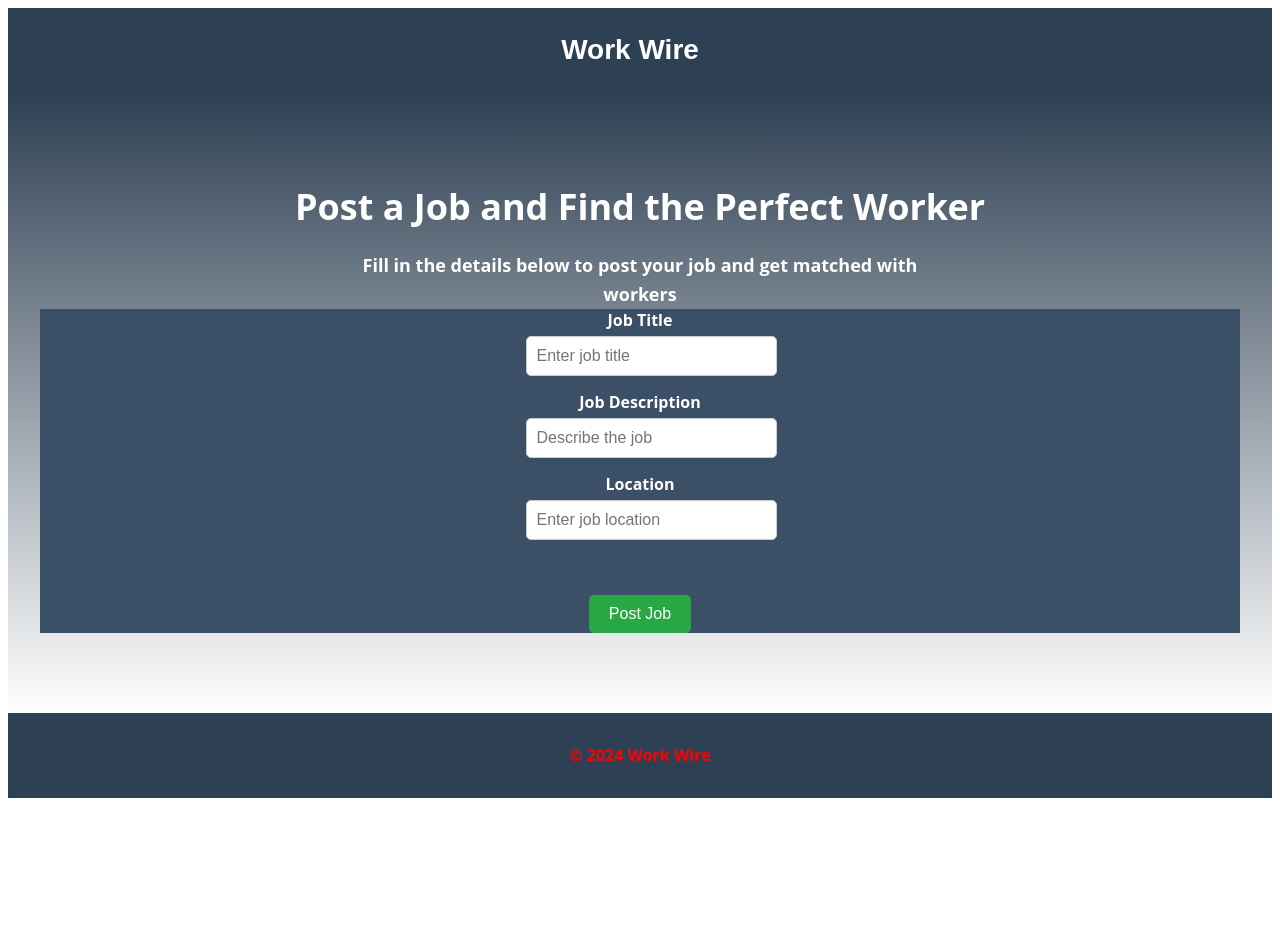
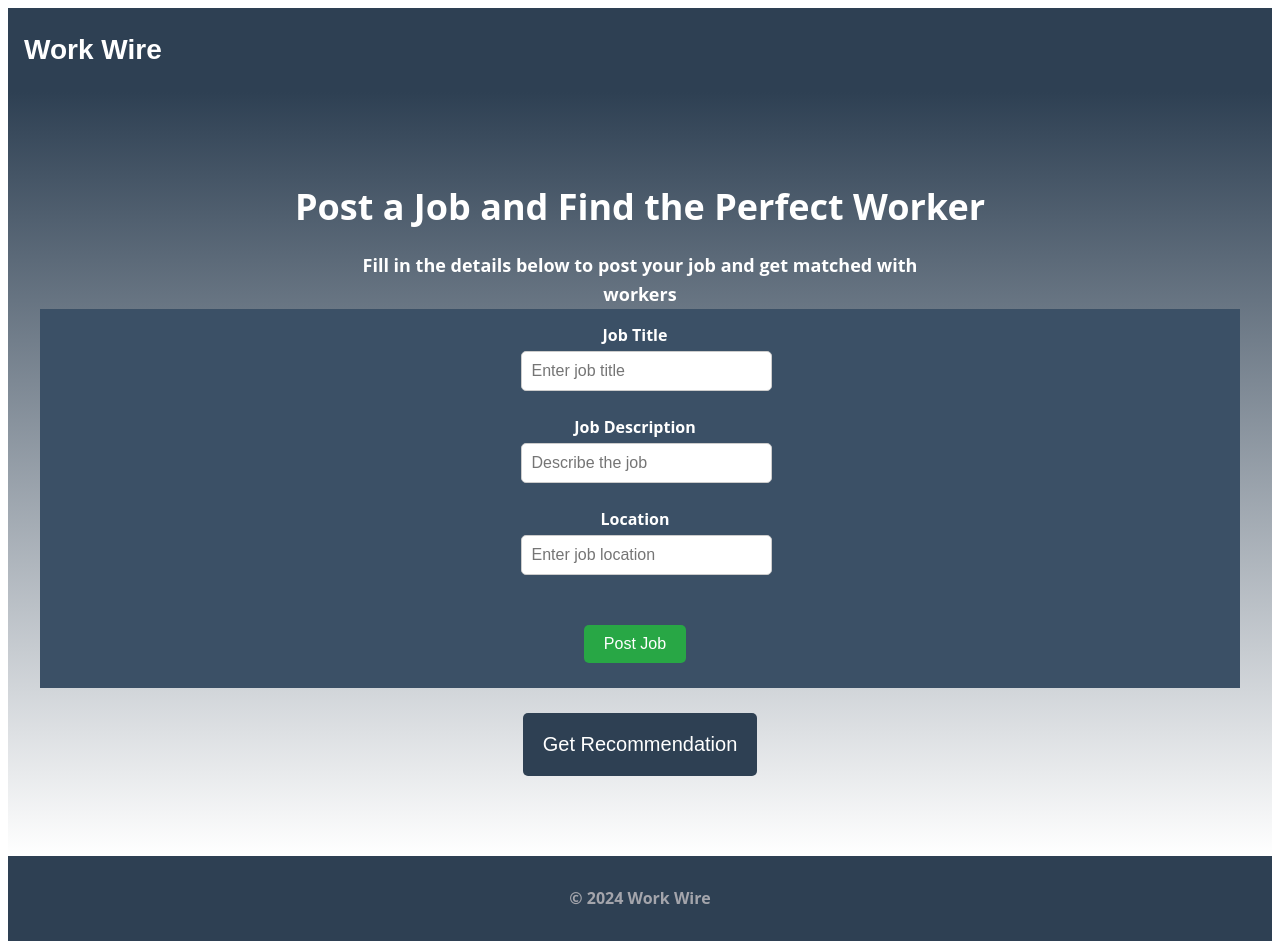
Before and after one commit to Kokie25/MelSoftAcademy, a React (Create React App) app in the folder skills-match/: page /dashboard in a window 1280 px wide. Before the commit the page ends 806 px from the top, so only its background shows below. Built offline with nearby package versions, Linux system fonts and the light colour scheme; some icons are missing.

Commit message:
last push

```diff
--- a/skills-match/src/App.css
+++ b/skills-match/src/App.css
@@ -60,6 +60,6 @@ h1, h2 {
 
 p {
   margin-top: 15px;
-  color: red;
+  color: rgb(164, 165, 172);
   font-weight: bold;
 }
--- a/skills-match/src/App.js
+++ b/skills-match/src/App.js
@@ -2,6 +2,8 @@ import { BrowserRouter as Router, Routes, Route } from 'react-router-dom';
 import RegistrationForm from './RegistrationForm'; // Ensure this import is present
 import Dashboard from './components/Dashboard'; // Adjust the path if necessary
 import LandingPage from './components/LandingPage';
+import Profile from './components/Profile';
+
 
 
 
@@ -12,7 +14,9 @@ function App() {
       <Routes>
 
         <Route path="/" element={<LandingPage/>} />
+        <Route path="/App" element={<RegistrationForm />} />
         <Route path="/dashboard" element={<Dashboard />} />
+        <Route path="/profile" element={<Profile />} /> {/* Add route for profile */}
       </Routes>
     </Router>
   );
--- a/skills-match/src/RegistrationForm.js
+++ b/skills-match/src/RegistrationForm.js
@@ -64,8 +64,8 @@ function RegistrationForm() {
   return (
     <div className="App">
       <header className="App-header">
+        <form onSubmit={handleSubmit}>
         <h1>Register</h1>
-        <form onSubmit={handleSubmit}>
           <div className="formgroup">
             <label htmlFor="username">Fullnames:</label>
             <input
--- a/skills-match/src/components/Dashboard.css
+++ b/skills-match/src/components/Dashboard.css
@@ -9,6 +9,10 @@ header {
   color: #fff;
   padding: 1em;
   text-align: center;
+  display: flex;
+  justify-content: space-between; /* Space out brand and profile icon */
+  align-items: center; /* Center vertically */
+  padding: 10px 20px;
 }
 
 
@@ -57,7 +61,7 @@ nav a {
 }
 
 .formGroup {
-  margin-bottom: 15px;
+  margin: 15px 10px 10px 0px;
 }
 
 .formGroup label {
@@ -74,9 +78,8 @@ nav a {
 }
 
 
-
-
 .submitButton {
+  margin: 20px 10px 25px 0px;
   background-color: #28a745;
   color: white;
   padding: 10px 20px;
@@ -140,3 +143,15 @@ footer {
   text-align: center;
   clear: both;
 }
+
+
+.rec{
+  margin-top: 25px;
+  background-color: #2E4053;
+  color: #fff;
+  border: none;
+  padding: 20px 20px;
+  font-size: 20px;
+  cursor: pointer;
+  border-radius: 5px;
+}
--- a/skills-match/src/components/Dashboard.js
+++ b/skills-match/src/components/Dashboard.js
@@ -1,13 +1,77 @@
-import React from 'react';
+import React, { useState, useEffect } from 'react';
 import './Dashboard.css'; // Import the CSS file
+import ProfileIcon from './ProfileIcon'; // Correctly import ProfileIcon
 
 function Dashboard() {
+  const [location, setLocation] = useState(null);
+  const [locationOptions, setLocationOptions] = useState([]);
+  const [jobDetails, setJobDetails] = useState({});
+  const [showLocationDropdown, setShowLocationDropdown] = useState(false);
+  const [jobs, setJobs] = useState([]);
+
+  // Simulate fetching job recommendations from a database
+  const fetchJobs = (location, jobTitle = "", jobDescription = "") => {
+    // Simulate an API call to fetch jobs based on the location and job details
+    const simulatedJobs = [
+      { id: 1, title: 'Plumber', description: 'Fixes pipes', location: 'Johannesburg' },
+      { id: 2, title: 'Electrician', description: 'Fixes electrical issues', location: 'Cape Town' },
+      { id: 3, title: 'Carpenter', description: 'Works with wood', location: 'Durban' },
+      { id: 4, title: 'Software Developer', description: 'Builds apps', location: 'Pretoria' },
+      { id: 5, title: 'Doctor', description: 'Medical professional', location: 'Port Elizabeth' },
+    ];
+
+    // Filter jobs by location and match job title
+    const filteredJobs = simulatedJobs.filter(job =>
+      job.location === location && job.title.toLowerCase().includes(jobTitle.toLowerCase())
+    );
+
+    setJobs(filteredJobs);
+  };
+
+  const handleGetRecommendation = () => {
+    if (navigator.geolocation) {
+      navigator.geolocation.getCurrentPosition(
+        (position) => {
+          const { latitude, longitude } = position.coords;
+          console.log('Latitude:', latitude, 'Longitude:', longitude);
+          setLocation('Johannesburg');
+          fetchJobs('Johannesburg', jobDetails.jobTitle, jobDetails.jobDescription);
+        },
+        (error) => {
+          console.error('Error getting location:', error);
+          setShowLocationDropdown(true);
+        }
+      );
+    } else {
+      setShowLocationDropdown(true);
+    }
+  };
+
+  const handleLocationChange = (e) => {
+    const selectedLocation = e.target.value;
+    setLocation(selectedLocation);
+    fetchJobs(selectedLocation, jobDetails.jobTitle, jobDetails.jobDescription);
+  };
+
+  const handleJobDetailChange = (e) => {
+    setJobDetails({
+      ...jobDetails,
+      [e.target.id]: e.target.value
+    });
+  };
+
+  useEffect(() => {
+    const simulatedLocations = ['Johannesburg', 'Cape Town', 'Durban', 'Pretoria', 'Port Elizabeth'];
+    setLocationOptions(simulatedLocations);
+  }, []);
+
   return (
     <div className="Dashboard-app">
       <header>
         <div className="brand">
           <h1 className="appName">Work Wire</h1>
         </div>
+        <ProfileIcon />
       </header>
       <main>
         <section className="hero">
@@ -22,6 +86,7 @@ function Dashboard() {
                 type="text"
                 id="jobTitle"
                 placeholder="Enter job title"
+                onChange={handleJobDetailChange}
                 required
               />
             </div>
@@ -32,6 +97,7 @@ function Dashboard() {
                 type='text'
                 id="jobDescription"
                 placeholder="Describe the job"
+                onChange={handleJobDetailChange}
                 required
               />
             </div>
@@ -49,6 +115,44 @@ function Dashboard() {
             {/* Submit Button */}
             <button type="submit" className="submitButton">Post Job</button>
           </form>
+
+          {/* Get Recommendation Button */}
+          <button
+            type="button"
+            className="rec"
+            onClick={handleGetRecommendation}
+          >
+            Get Recommendation
+          </button>
+
+          {/* Dropdown for manual location selection */}
+          {showLocationDropdown && (
+            <div className="location-dropdown">
+              <label htmlFor="manualLocation">Select Your Location:</label>
+              <select id="manualLocation" onChange={handleLocationChange}>
+                <option value="">Select a location</option>
+                {locationOptions.map((loc) => (
+                  <option key={loc} value={loc}>{loc}</option>
+                ))}
+              </select>
+            </div>
+          )}
+
+          {/* Display fetched job recommendations */}
+          {jobs.length > 0 && (
+            <div className="job-recommendations">
+              <h2>Job Recommendations</h2>
+              <ul>
+                {jobs.map(job => (
+                  <li key={job.id}>
+                    <h3>{job.title}</h3>
+                    <p>{job.description}</p>
+                    <p><strong>Location:</strong> {job.location}</p>
+                  </li>
+                ))}
+              </ul>
+            </div>
+          )}
         </section>
       </main>
       <footer>
```
